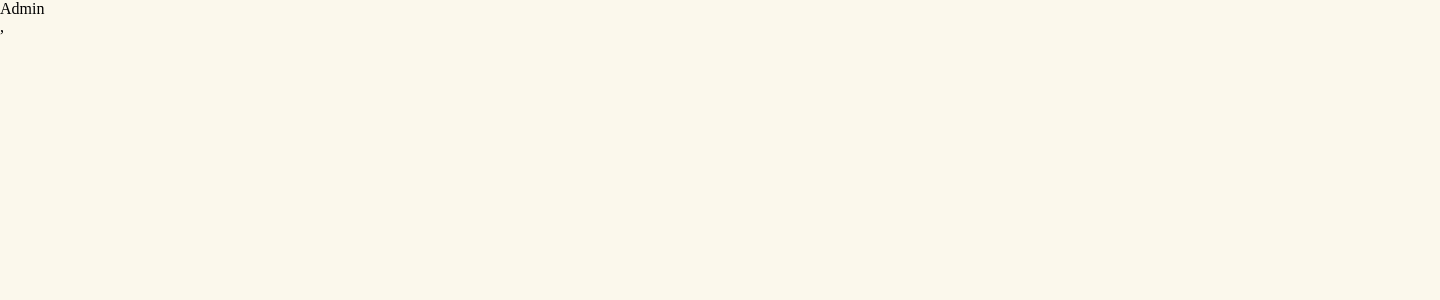
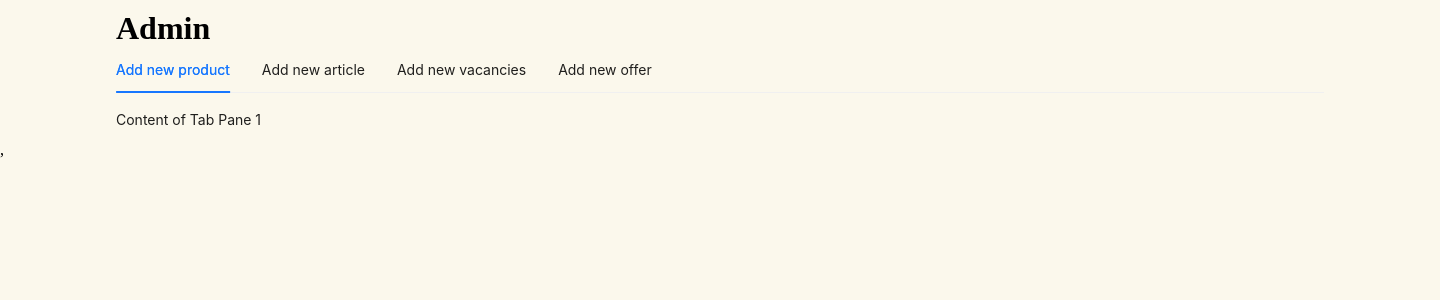
Before and after one commit to akobir9990/team-b, a React (Vite) app: page /admin in a window 1280 px wide. Shown: the top 300 px of the page, 1440 px wide, since content can reach past the window. Built offline with nearby package versions, Linux system fonts and the light colour scheme.

Commit message:
some changes admin.jsx

```diff
--- a/src/pages/admin/Admin.jsx
+++ b/src/pages/admin/Admin.jsx
@@ -1,6 +1,33 @@
-
-function Admin() {
-  return <div>Admin</div>;
-}
-
-export default Admin;
+import { Tabs } from "antd";
+const onChange = (key) => {
+  console.log(key);
+};
+const items = [
+  {
+    key: "1",
+    label: "Add new product",
+    children: "Content of Tab Pane 1",
+  },
+  {
+    key: "2",
+    label: "Add new article",
+    children: "Content of Tab Pane 2",
+  },
+  {
+    key: "3",
+    label: "Add new vacancies",
+    children: "Content of Tab Pane 3",
+  },
+  {
+    key: "4",
+    label: "Add new offer",
+    children: "Content of Tab Pane 4",
+  },
+];
+const App = () => (
+  <div className="container">
+    <h1 className="adminTitle">Admin</h1>
+    <Tabs defaultActiveKey="1" items={items} onChange={onChange} />
+  </div>
+);
+export default App;
```
